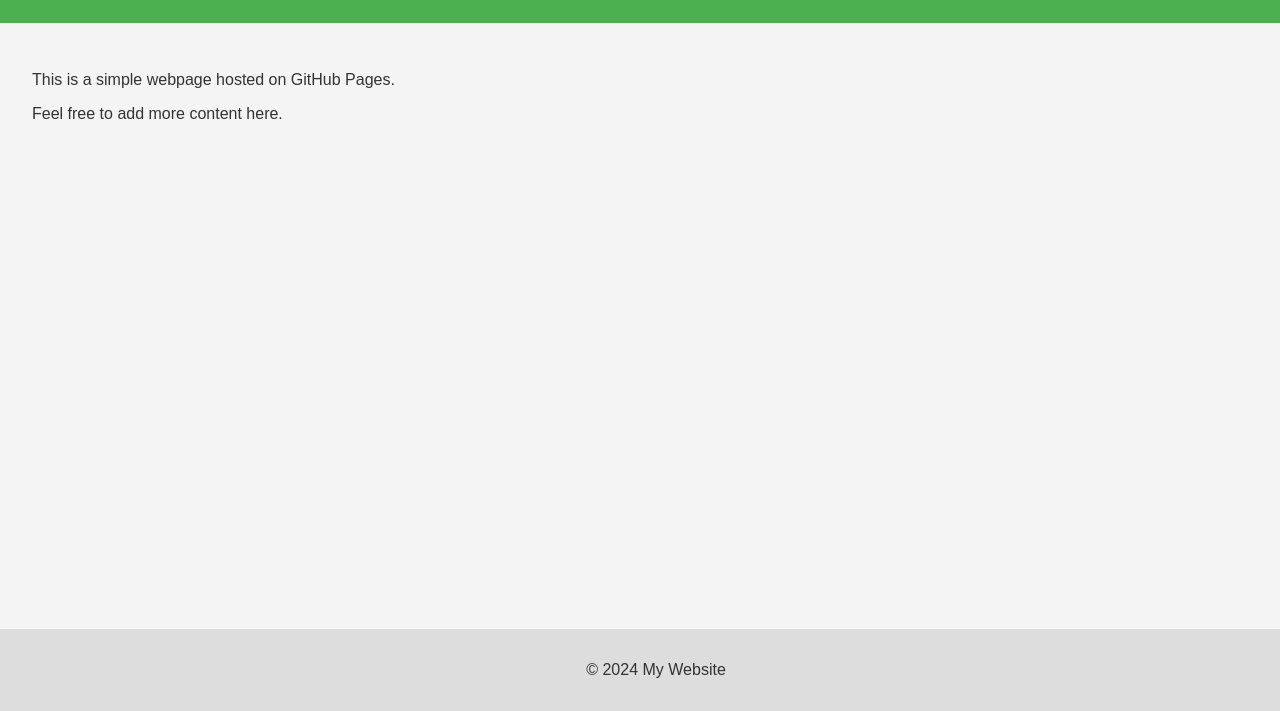
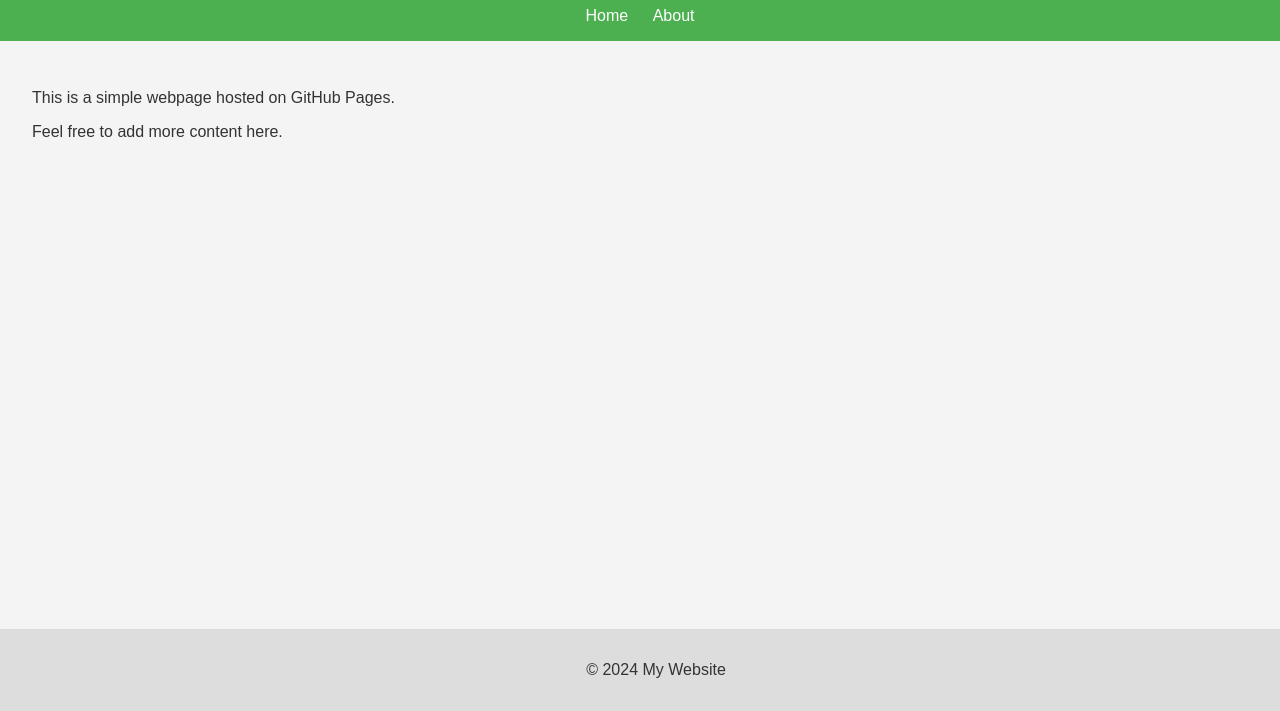
Before and after one commit to stellardiy/socialmedia, a plain HTML site: page index.html in a window 1280 px wide. Shown: the part 89-800 px from the top of the page. Drawn offline with Linux system fonts and the light colour scheme.

Commit message:
Update index.html

```diff
--- a/index.html
+++ b/index.html
@@ -30,11 +30,20 @@
             bottom: 0;
             width: 100%;
         }
+        nav a {
+            margin: 0 10px;
+            text-decoration: none;
+            color: white;
+        }
     </style>
 </head>
 <body>
     <header>
         <h1>Welcome to My Enhanced Website</h1>
+        <nav>
+            <a href="index.html">Home</a>
+            <a href="about.html">About</a>
+        </nav>
     </header>
     <main>
         <p>This is a simple webpage hosted on GitHub Pages.</p>
```
